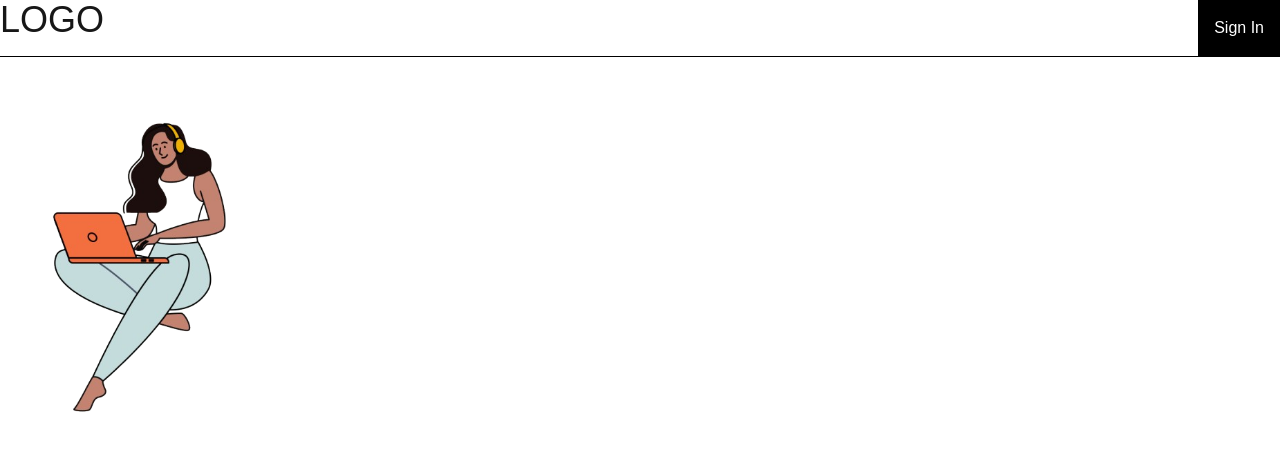
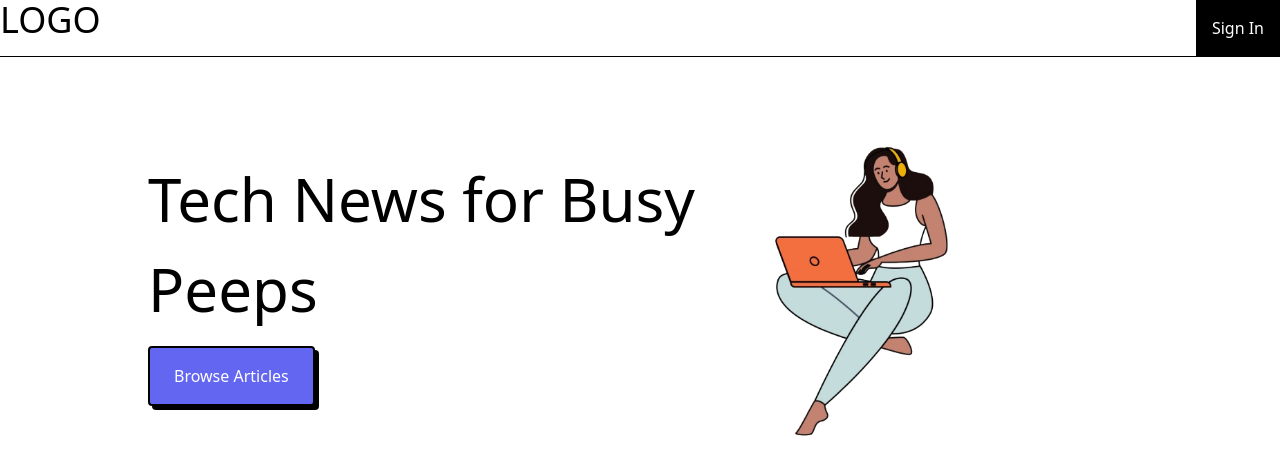
Before and after one commit to juliscrep/blog-app, a Next.js app: page / in a window 1280 px wide. Shown: the top 474 px of the page. Built offline with nearby package versions, Linux system fonts and the light colour scheme.

Commit message:
add some changes

```diff
--- a/app/globals.css
+++ b/app/globals.css
@@ -14,11 +14,6 @@
   }
 }
 
-body {
-  color: var(--foreground);
-  background: var(--background);
-  font-family: Arial, Helvetica, sans-serif;
-}
 
 @layer utilities {
   .text-balance {
--- a/app/home/HeroSection.tsx
+++ b/app/home/HeroSection.tsx
@@ -5,8 +5,14 @@ type Props = {}
 
 const HeroSection = (props: Props) => {
   return (
-    <section>
-        <Image src="/images/computer.png" width={300} height={300} alt='girl with a computer' />
+    <section className='grid grid-cols-1 sm:grid-cols-12 mt-6'>
+        <div className='col-span-7 w-full place-self-center text-center sm:text-left justify-self-start'>
+            <h1 className='text-2xl sm:text-4xl md:text-6xl md:leading-normal'>Tech News for Busy Peeps</h1>
+            <button className='text-white bg-indigo-500 px-4 py-2 mt-3 sm:px-6 sm:py-4 border-2 rounded shadow-[0.25rem_0.25rem_0px_0px_rgba(0,0,0,1)]'>Browse Articles</button>
+        </div>
+        <div className='col-span-5'>
+            <Image src="/images/computer.png" width={300} height={300} alt='girl with a computer' />
+        </div>
     </section>
   )
 }
--- a/app/layout.tsx
+++ b/app/layout.tsx
@@ -30,7 +30,9 @@ export default function RootLayout({
         className={`${geistSans.variable} ${geistMono.variable} antialiased`}
       >
         <Header/>
-        {children}
+        <main className="container">
+          {children}
+        </main>
       </body>
     </html>
   );
--- a/app/page.tsx
+++ b/app/page.tsx
@@ -2,12 +2,8 @@ import HeroSection from "./home/HeroSection";
 
 export default function Home() {
   return (
-    <main className="flex flex-col gap-8 row-start-2 items-center sm:items-start">
-
+    <>
       <HeroSection/>
-
-    </main>
-
-
+    </>
   );
 }
--- a/tailwind.config.ts
+++ b/tailwind.config.ts
@@ -7,10 +7,16 @@ const config: Config = {
     "./app/**/*.{js,ts,jsx,tsx,mdx}",
   ],
   theme: {
-    extend: {
-      colors: {
-        background: "var(--background)",
-        foreground: "var(--foreground)",
+    extend: {},
+    container:{
+      center: true,
+      screens: {
+        sm: "600px",
+        md: "728px",
+        lg: "984px",
+        xl: "1240",
+        "2xl": "1300px",
+
       },
     },
     borderColor: {
```
